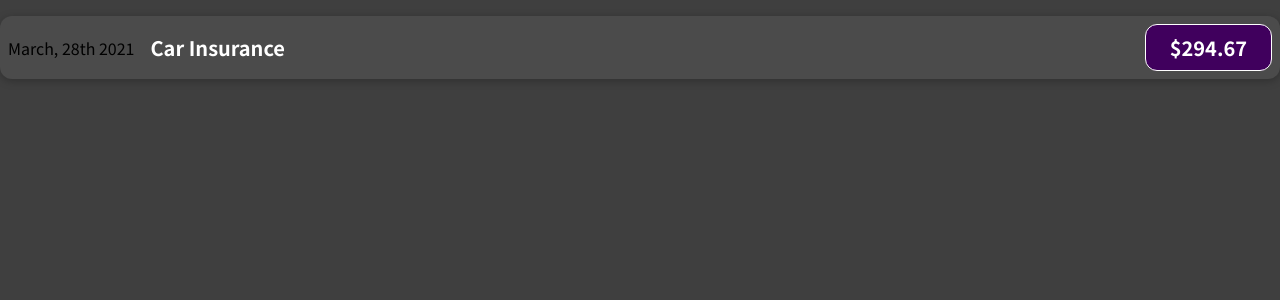
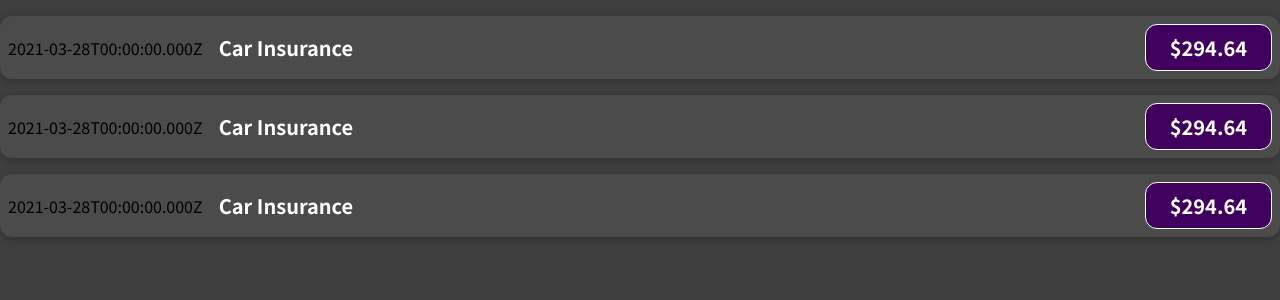
Before and after one commit to listyantidewi1/spending-tracker, a JavaScript app: page / in a window 1280 px wide. Shown: the top 300 px of the page. Built offline with nearby package versions, Linux system fonts and the light colour scheme.

Commit message:
using hardcoded dynamic values

```diff
--- a/src/App.js
+++ b/src/App.js
@@ -4,6 +4,8 @@
   return (
     <div>
       <ExpenseItem></ExpenseItem>
+      <ExpenseItem></ExpenseItem>
+      <ExpenseItem></ExpenseItem>
     </div>
   );
 }
--- a/src/components/ExpenseItem.js
+++ b/src/components/ExpenseItem.js
@@ -1,12 +1,16 @@
 import "./ExpenseItem.css";
 
 function ExpenseItem() {
+  const expenseDate = new Date(2021, 2, 28);
+  const expenseTitle = "Car Insurance";
+  const expenseAmount = 294.64;
+
   return (
     <div className="expense-item">
-      <div>March, 28th 2021</div>
+      <div>{expenseDate.toISOString()}</div>
       <div className="expense-item__description">
-        <h2>Car Insurance</h2>
-        <div className="expense-item__price">$294.67</div>
+        <h2>{expenseTitle}</h2>
+        <div className="expense-item__price">${expenseAmount}</div>
       </div>
     </div>
   );
```
